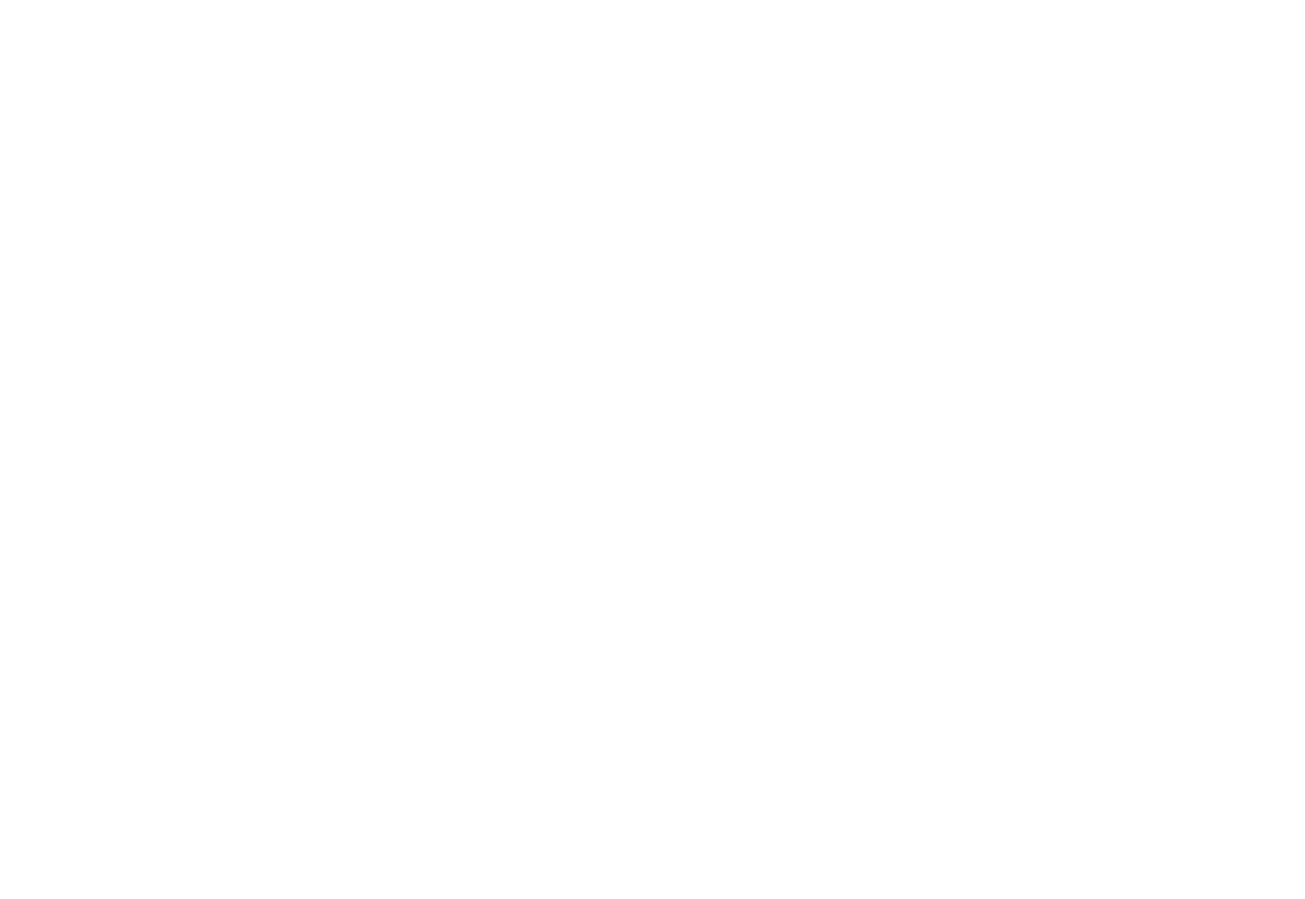
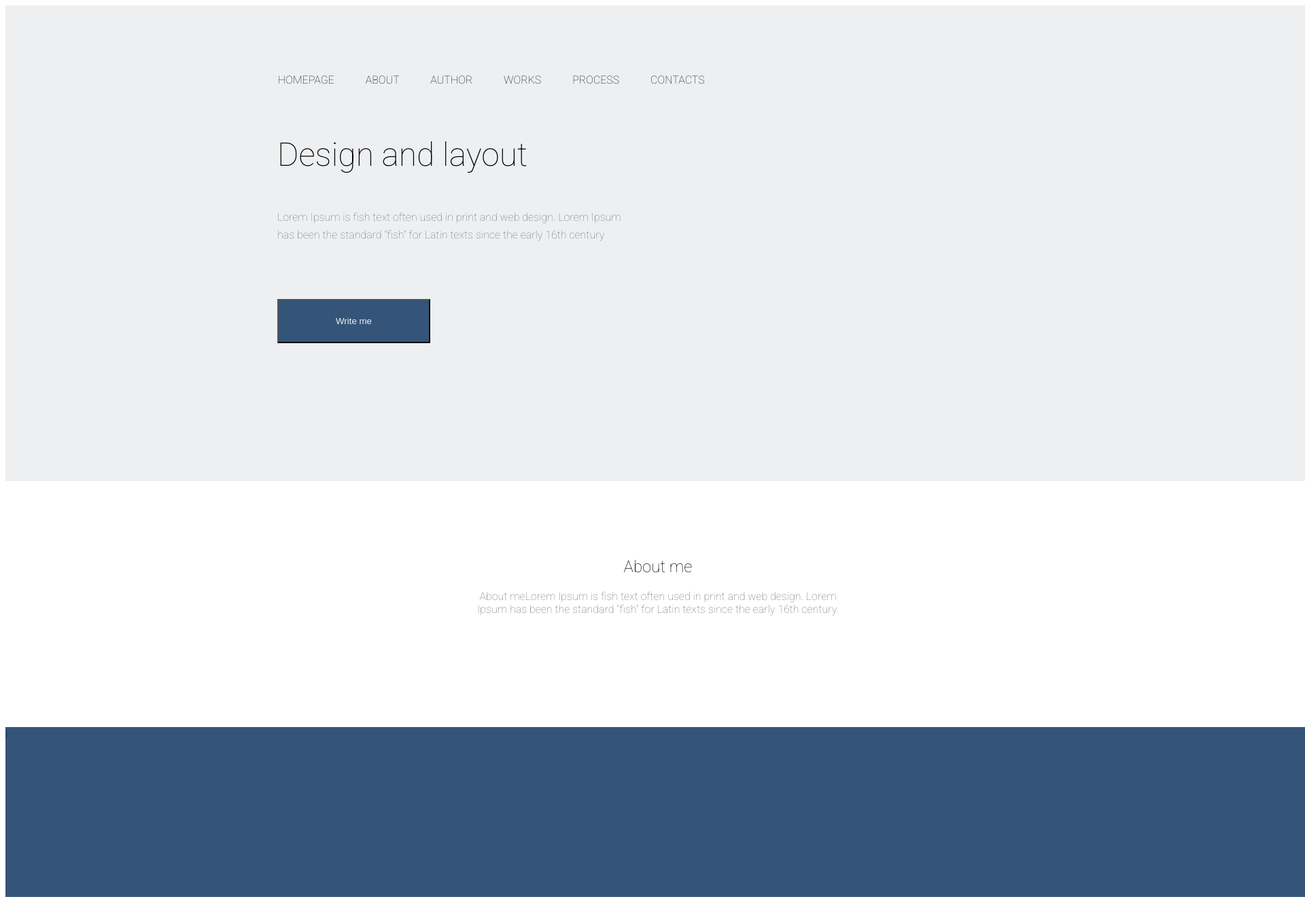
Before and after one commit to danya-trikov/22.12.2023-lesson8-, a plain HTML site: page index.html in a window 1280 px wide. Shown: the whole page at 68% size, 1920 px wide, since content can reach past the window. Before the commit the page ends 800 px from the top, so only its background shows below. Drawn offline with Linux system fonts and the light colour scheme.

```diff
--- a/index.html
+++ b/index.html
@@ -1,11 +1,43 @@
 <!DOCTYPE html>
 <html lang="en">
+
 <head>
     <meta charset="UTF-8">
     <meta name="viewport" content="width=device-width, initial-scale=1.0">
-    <title>Document</title>
+    <title>Simple site</title>
+    <link rel="stylesheet" href="./style.css">
+    <link rel="preconnect" href="https://fonts.googleapis.com">
+    <link rel="preconnect" href="https://fonts.gstatic.com" crossorigin>
+    <link href="https://fonts.googleapis.com/css2?family=Roboto:wght@100&display=swap" rel="stylesheet">
 </head>
-<body>
 
+<body class="body">
+    <section class="first-section">
+        <div class="wrappper">
+            <div class="first-screen-menu">
+                <ul>
+                    <li>HOMEPAGE</li>
+                    <li>ABOUT AUTHOR</li>
+                    <li>WORKS</li>
+                    <li>PROCESS</li>
+                    <li>CONTACTS</li>
+                </ul>
+            </div>
+            <h1 class="header">Design and layout</h1>
+            <p class="text">Lorem Ipsum is fish text often used in print and web design. Lorem Ipsum <br>has been the
+                standard "fish" for Latin texts since the early 16th century</p>
+            <button class="first-screen-button">Write me</button>
+        </div>
+    </section>
+    <section class="about-me">
+        <h2 class="header2">About me</h2>
+        <p class="text2">About meLorem Ipsum is fish text often used in print and web design. Lorem Ipsum has been the
+            standard "fish"
+            for Latin texts since the early 16th century.</p>
+    </section>
+    <section class="numbers">
+        <div class="numbers-item">i</div>
+    </section>
 </body>
+
 </html>
--- a/style.css
+++ b/style.css
@@ -0,0 +1,80 @@
+ul,li{
+    list-style: none;
+    display: inline-block;
+    word-spacing: 42px;
+
+}
+.body{
+    font-family: Roboto;
+
+}
+.wrapper{
+
+    width: 800px;
+    margin: 0 auto;
+
+}
+.first-section{
+    background-color: #EEEFF1;
+    width: 1920px;
+    height: 700px;
+
+
+}
+.header{
+    margin-left: 400px;
+
+    font-size: 48px;
+    font-weight: 500;
+    line-height: 79px;
+    letter-spacing: 0em;
+    text-align: left;
+}
+.text{
+    color: #727272;
+    font-size: 16px;
+    font-weight: 400;
+    line-height: 26px;
+    letter-spacing: 0em;
+    text-align: left;
+    margin-left: 400px;
+}
+.first-screen-menu{
+
+    margin-left:360px;
+    padding-top: 80px;
+    size: 16px;
+    line-height:26.25px;
+    font-weight: 400;
+    border: 1px solid transparent;
+
+
+}
+.first-screen-button{
+    background: #34547A;
+    color: #EEEFF1;
+    width: 225px;
+    height: 65px;
+    margin: 65px 1200px 140px 400px;
+}
+.about-me{
+    width: 540px;
+    height: 150px;
+    margin: 112px 690px 100px 690px;
+}
+.header2{
+    size:32px;
+    font-weight: 500;
+    text-align: center;
+}
+.text2{
+    text-align: center;
+    font-weight: 400;
+    size: 16px;
+    color:#727272;
+}
+.numbers{
+    background-color:#34547A;
+    width: 1920px;
+    height: 250px;
+}
```
Also changed, not shown: img/project.png (added).
